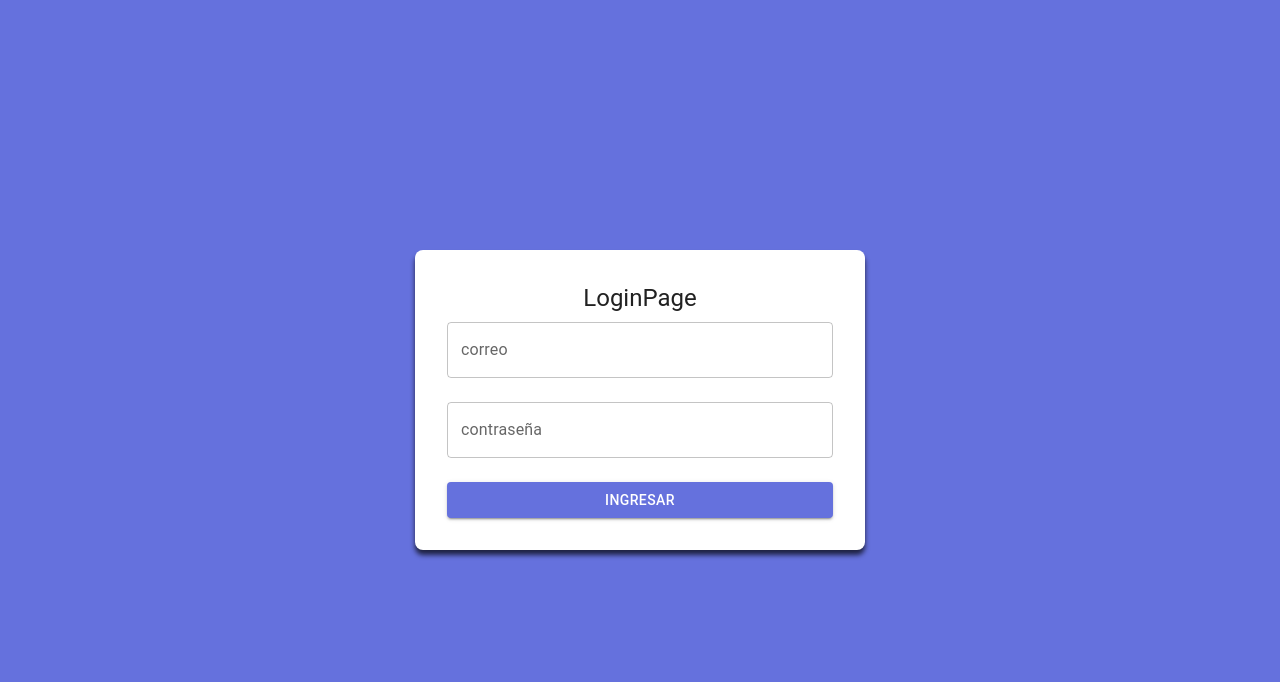
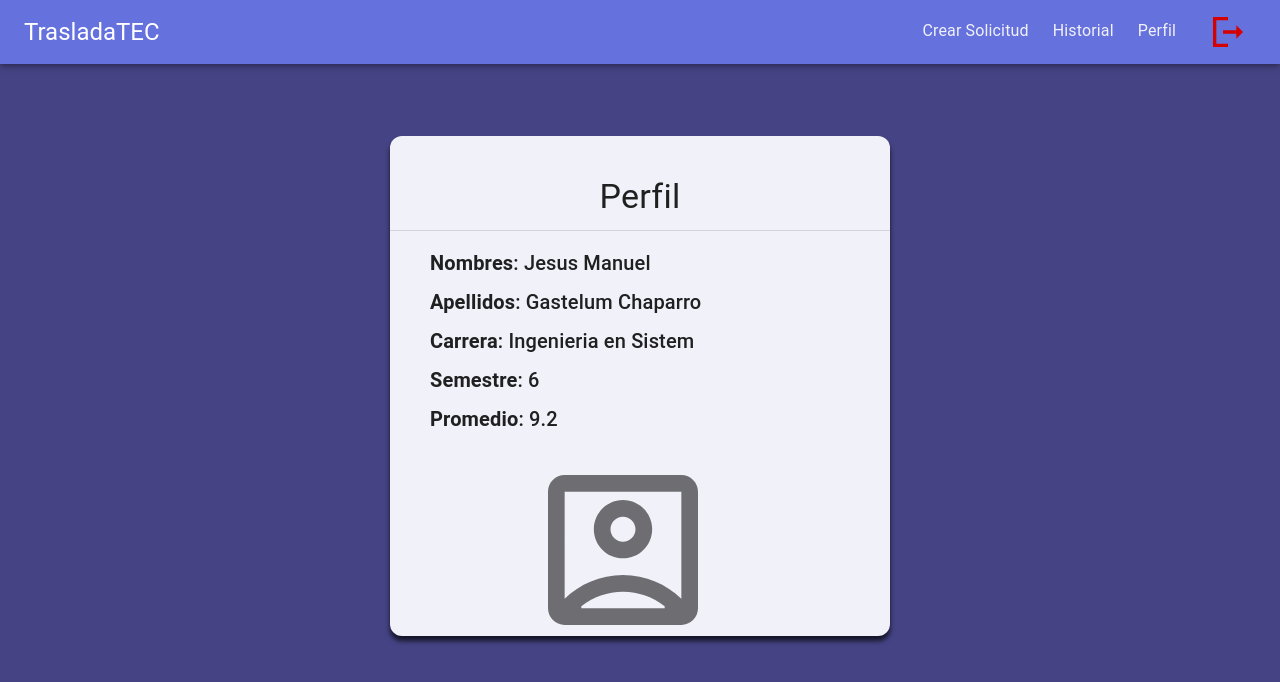
Before and after one commit to JesugG17/TrasladaTEC, a React (Vite) app in the folder frontend/: page /estudiante in a window 1280 px wide. Before the commit this address led to /. Shown: the top 682 px of the page. Built offline with nearby package versions, Linux system fonts and the light colour scheme.

Commit message:
feature: perfil del alumno a medias, rutas a todas las views del alumno hechas

```diff
--- a/frontend/src/trasladatec/TrasladaTECPage.jsx
+++ /dev/null
@@ -1,9 +0,0 @@
-import { Navbar } from './components/Navbar'
-
-export const TrasladaTECPage = () => {
-  return (
-    <>
-        <Navbar />
-    </>
-  )
-}
--- /dev/null
+++ b/frontend/src/trasladatec/components/Links.jsx
@@ -0,0 +1,37 @@
+import { LogoutSharp } from "@mui/icons-material";
+import { Grid, IconButton, Link } from "@mui/material";
+import { Link as RouterLink } from "react-router-dom";
+
+export const Links = () => {
+  return (
+    <Grid item>
+      <Link
+        component={RouterLink}
+        to="/crear"
+        color="secondary"
+        sx={{ textDecoration: "none", mr: 3 }}
+      >
+        Crear Solicitud
+      </Link>
+      <Link
+        component={RouterLink}
+        to="/historial"
+        color="secondary"
+        sx={{ textDecoration: "none", mr: 3 }}
+      >
+        Historial
+      </Link>
+      <Link
+        component={RouterLink}
+        to="/estudiante"
+        color="secondary"
+        sx={{ textDecoration: "none", mr: 3 }}
+      >
+        Perfil
+      </Link>
+      <IconButton>
+        <LogoutSharp color="error" sx={{ fontSize: 40 }} />
+      </IconButton>
+    </Grid>
+  );
+};
--- a/frontend/src/trasladatec/components/Navbar.jsx
+++ b/frontend/src/trasladatec/components/Navbar.jsx
@@ -1,6 +1,5 @@
-import { LogoutSharp } from '@mui/icons-material'
-import { AppBar, Grid, IconButton, Toolbar, Typography } from '@mui/material'
-import React from 'react'
+import { AppBar, Grid, Toolbar, Typography } from '@mui/material'
+import { Links } from './Links'
 
 export const Navbar = () => {
   return (
@@ -18,12 +17,7 @@ export const Navbar = () => {
                 alignItems='center'
             >
                 <Typography variant='h5'>TrasladaTEC</Typography>
-                <IconButton>
-                    <LogoutSharp
-                        color='error'
-                        sx={{fontSize: 40}}
-                    />
-                </IconButton>
+                <Links />
             </Grid>
         </Toolbar>
 
--- /dev/null
+++ b/frontend/src/trasladatec/layout/TrasladaTECLayout.jsx
@@ -0,0 +1,19 @@
+import { Box } from "@mui/material"
+import { Navbar } from "../components/Navbar"
+
+export const TrasladaTECLayout = ({ children }) => {
+  return (
+    <Box bgcolor='#454384' sx={{ display: 'flex', height: '100vh'}}>
+        <Navbar />
+
+        <Box
+            component='main'
+            sx={{ flexGrow: 1, p: 2}}
+        >
+
+            { children }
+        </Box>
+    </Box>
+
+  )
+}
--- a/frontend/src/trasladatec/routes/TrasladaTECRoutes.jsx
+++ b/frontend/src/trasladatec/routes/TrasladaTECRoutes.jsx
@@ -1,12 +1,14 @@
 import { Navigate, Route, Routes } from 'react-router'
-import { TrasladaTECPage } from '../TrasladaTECPage'
+import { EstudianteView } from '../view/EstudianteView'
+import { SolicitudView } from '../view/SolicitudView'
+import { HistorialView } from '../view/HistorialView'
 
 export const TrasladaTECRoutes = () => {
   return (
     <Routes>
-
-        <Route path='/home/estudiante' element={<TrasladaTECPage />} />
-
+        <Route path='/estudiante' element={<EstudianteView />} />
+        <Route path='/crear' element={<SolicitudView />} />
+        <Route path='/historial' element={<HistorialView />} />
         <Route path='/*' element={<Navigate to='/'/>}/>
 
     </Routes>
--- /dev/null
+++ b/frontend/src/trasladatec/view/EstudianteView.jsx
@@ -0,0 +1,47 @@
+import { Divider, Grid, IconButton, Typography } from "@mui/material"
+import { TrasladaTECLayout } from "../layout/TrasladaTECLayout"
+import { AccountBoxOutlined } from "@mui/icons-material"
+
+
+export const EstudianteView = () => {
+  return (
+    <TrasladaTECLayout>
+        <Grid
+          container
+          direction='column'
+          alignItems='center'
+          justifyContent='center'
+          sx={{width: '100%'}}
+        >
+          <Grid
+            container
+            className="box-shadow"
+            sx={{ mt: 15, backgroundColor: 'secondary.main', width: 500, height: 500, borderRadius: 3}}
+            justifyContent='center'
+          >
+             <Grid item xs={12} sx={{ mt: 5}}>
+                <Typography textAlign='center' variant="h4" gutterBottom>Perfil</Typography>
+                <Divider />
+                <Typography sx={{ml: 5, mt: 2}} variant="h6" gutterBottom ><b>Nombres</b>: Jesus Manuel</Typography>
+                <Typography sx={{ml: 5}} variant="h6" gutterBottom><b>Apellidos</b>: Gastelum Chaparro</Typography>
+                <Typography sx={{ml: 5}} variant="h6" gutterBottom><b>Carrera</b>: Ingenieria en Sistem</Typography>
+                <Typography sx={{ml: 5}} variant="h6" gutterBottom><b>Semestre</b>: 6</Typography>
+                <Typography sx={{ml: 5}} variant="h6" gutterBottom><b>Promedio</b>: 9.2</Typography>
+             </Grid>
+
+             <Grid
+              item
+              xs={6}
+              sx={{height: 180, mb: 5}}
+            >
+                <IconButton>
+                  <AccountBoxOutlined sx={{ fontSize: 200, textAlign: 'center'}}/>
+                </IconButton>
+             </Grid>
+
+          </Grid>
+        </Grid>
+
+    </TrasladaTECLayout>
+  )
+}
--- /dev/null
+++ b/frontend/src/trasladatec/view/HistorialView.jsx
@@ -0,0 +1,6 @@
+
+export const HistorialView = () => {
+  return (
+    <div>HistorialView</div>
+  )
+}
--- /dev/null
+++ b/frontend/src/trasladatec/view/SolicitudView.jsx
@@ -0,0 +1,10 @@
+import { TrasladaTECLayout } from "../layout/TrasladaTECLayout"
+
+export const SolicitudView = () => {
+  return (
+    <TrasladaTECLayout>
+            <h1>Solicitud</h1>
+
+    </TrasladaTECLayout>
+  )
+}
```
Also changed, not shown: frontend/src/theme/theme.js (line endings or trailing spaces).
